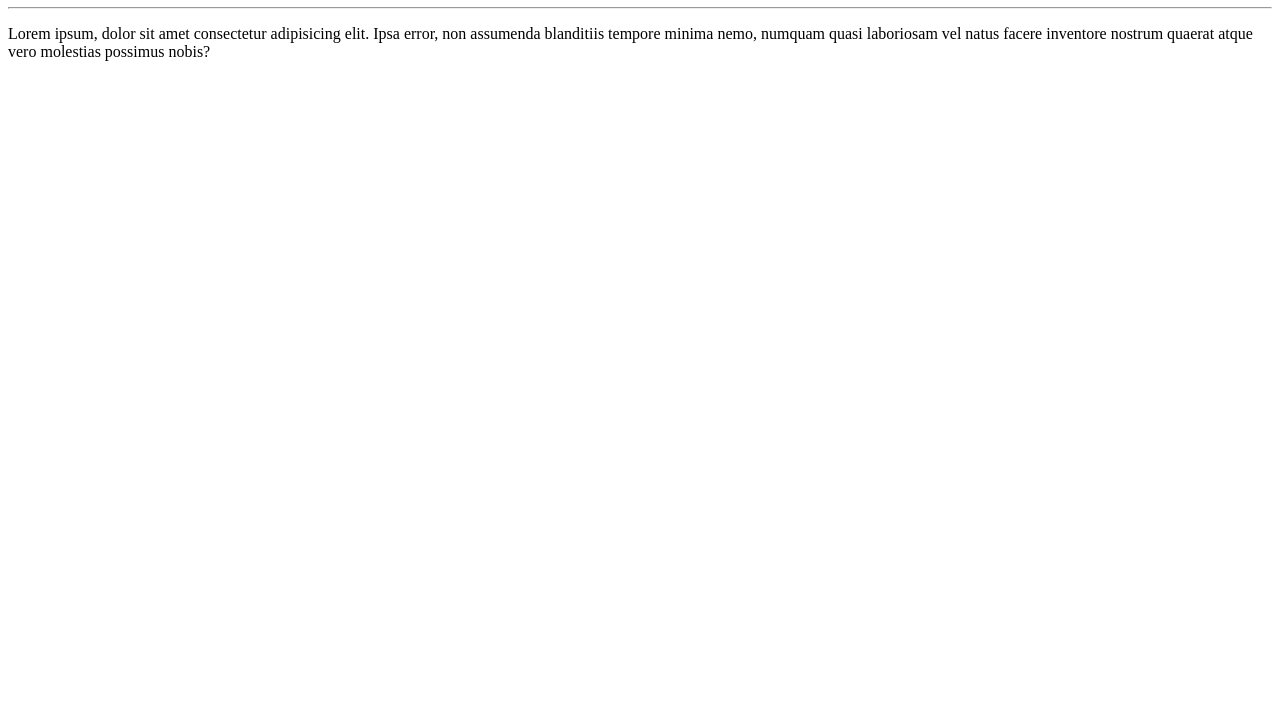
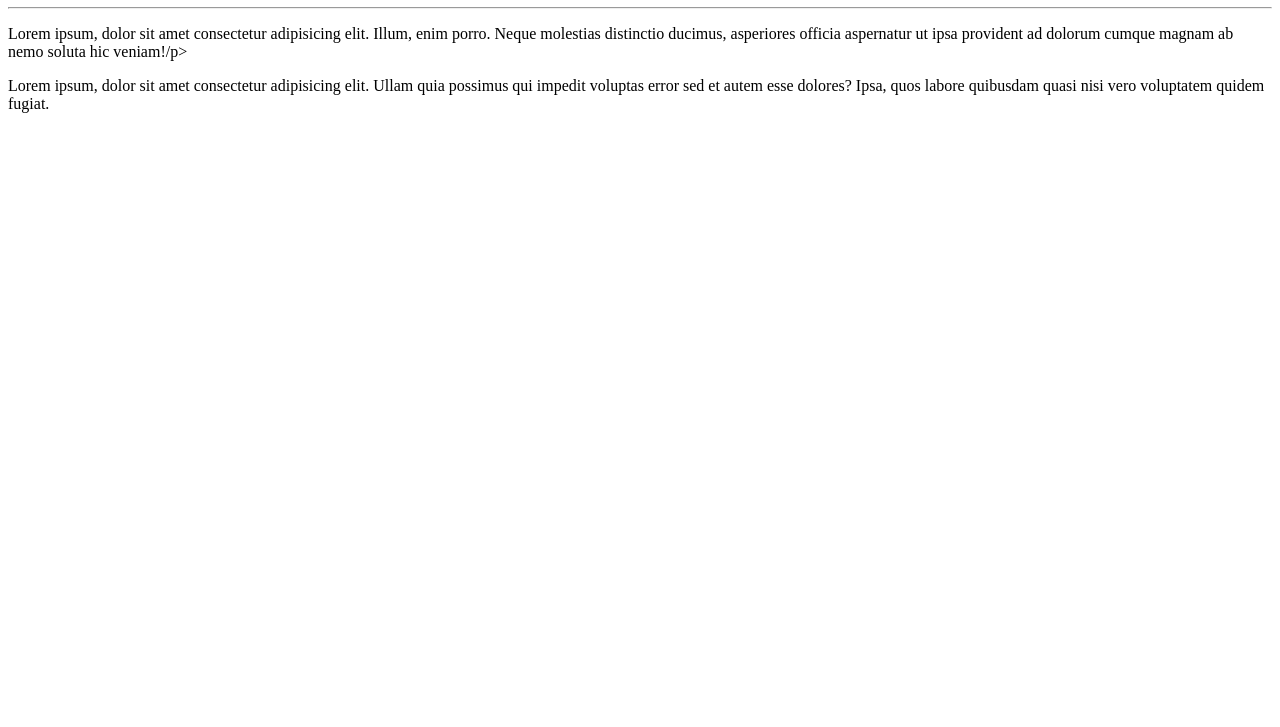
Before and after one commit to VictordsLacerda/Ola-Mundo, a plain HTML site: page site-exemplo/index.html in a window 1280 px wide. Shown: the part 73-800 px from the top of the page. Drawn offline with Linux system fonts and the light colour scheme.

Commit message:
Adicionei um parágrafo

```diff
--- a/site-exemplo/index.html
+++ b/site-exemplo/index.html
@@ -9,6 +9,7 @@
 <body>
     <h1>Olá, Mundo</h1>
     <hr>
-    <p> Lorem ipsum, dolor sit amet consectetur adipisicing elit. Ipsa error, non assumenda blanditiis tempore minima nemo, numquam quasi laboriosam vel natus facere inventore nostrum quaerat atque vero molestias possimus nobis?</p>
+    <p>Lorem ipsum, dolor sit amet consectetur adipisicing elit. Illum, enim porro. Neque molestias distinctio ducimus, asperiores officia aspernatur ut ipsa provident ad dolorum cumque magnam ab nemo soluta hic veniam!/p>
+    <p>Lorem ipsum, dolor sit amet consectetur adipisicing elit. Ullam quia possimus qui impedit voluptas error sed et autem esse dolores? Ipsa, quos labore quibusdam quasi nisi vero voluptatem quidem fugiat.</p>
 </body>
 </html>
```
